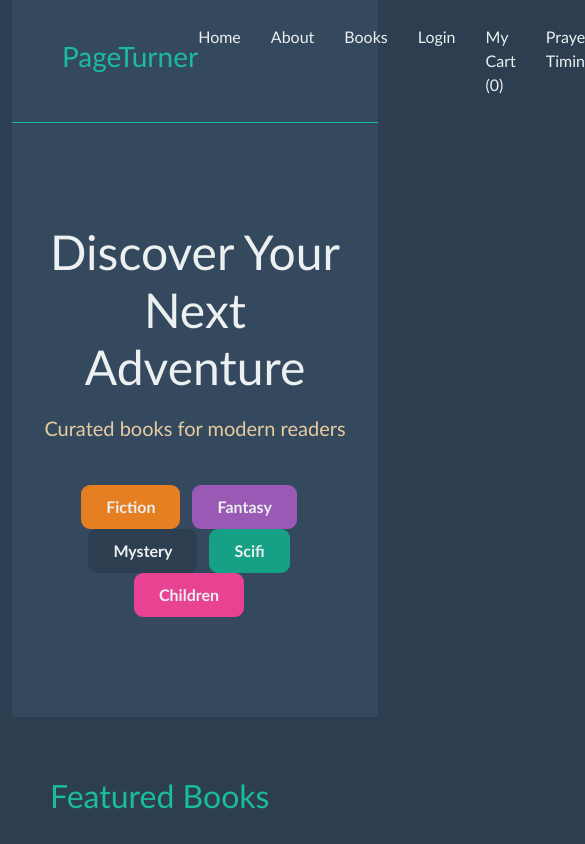
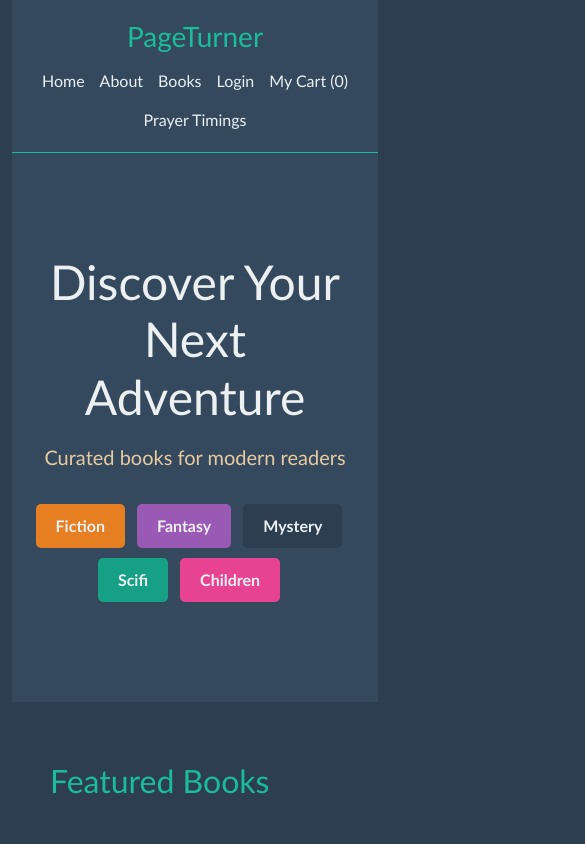
Before and after one commit to AhmedKhawar/Online-Book-Store-React-JS, a React (Vite) app: page / in a window 390 px wide. Shown: the top 844 px of the page, 585 px wide, since content can reach past the window. Built offline with nearby package versions, Linux system fonts and the light colour scheme.

Commit message:
UI Updation

```diff
--- a/src/Common Components Styles/cartPageCommon.css
+++ b/src/Common Components Styles/cartPageCommon.css
@@ -12,7 +12,7 @@
 .cart-item {
     display: flex;
     align-items: center;
-    gap: 20px;
+    gap: 8px;
     background: #34495e;
     padding: 20px;
     margin-bottom: 20px;
--- a/src/Common Components Styles/detailPageCommon.css
+++ b/src/Common Components Styles/detailPageCommon.css
@@ -25,6 +25,7 @@
 }
 
 .book-image img {
+    margin-bottom: 8px;
     width: 100%;
     border-radius: 12px;
     border: 2px solid #1abc9c;
--- a/src/Common Components Styles/navbar.css
+++ b/src/Common Components Styles/navbar.css
@@ -10,6 +10,7 @@ header {
 header h1 {
     font-size: 28px;
     color: #1abc9c;
+    margin: 0;
 }
 
 nav {
@@ -21,8 +22,23 @@ nav a {
     color: #ecf0f1;
     text-decoration: none;
     font-size: 16px;
+    white-space: nowrap;
 }
 
 nav a:hover {
     color: #1abc9c;
 }
+
+@media (max-width: 768px) {
+    header {
+        flex-direction: column;
+        padding: 20px;
+        gap: 15px;
+    }
+
+    nav {
+        flex-wrap: wrap;
+        justify-content: center;
+        gap: 15px;
+    }
+}
--- a/src/styles/home.css
+++ b/src/styles/home.css
@@ -43,7 +43,8 @@ body {
 }
 
 .categories {
-    margin-top: 40px;
+    margin-top: 20px;
+    width: 100%;
 }
 
 .categories form {
@@ -56,8 +57,9 @@ body {
 .bt {
     border: none;
     margin-right: 12px;
-    padding: 10px 25px;
-    border-radius: 9px;
+    padding: 10px 20px;
+    margin-top: 10px;
+    border-radius: 5px;
     font-size: 16px;
     font-weight: 600;
     cursor: pointer;
@@ -66,14 +68,17 @@ body {
 
 .fiction {
     background-color: #e67e22;
+
 }
 
 .fantasy {
     background-color: #9b59b6;
+
 }
 
 .mystery {
     background-color: #2c3e50;
+
 }
 
 .scifi {
```
